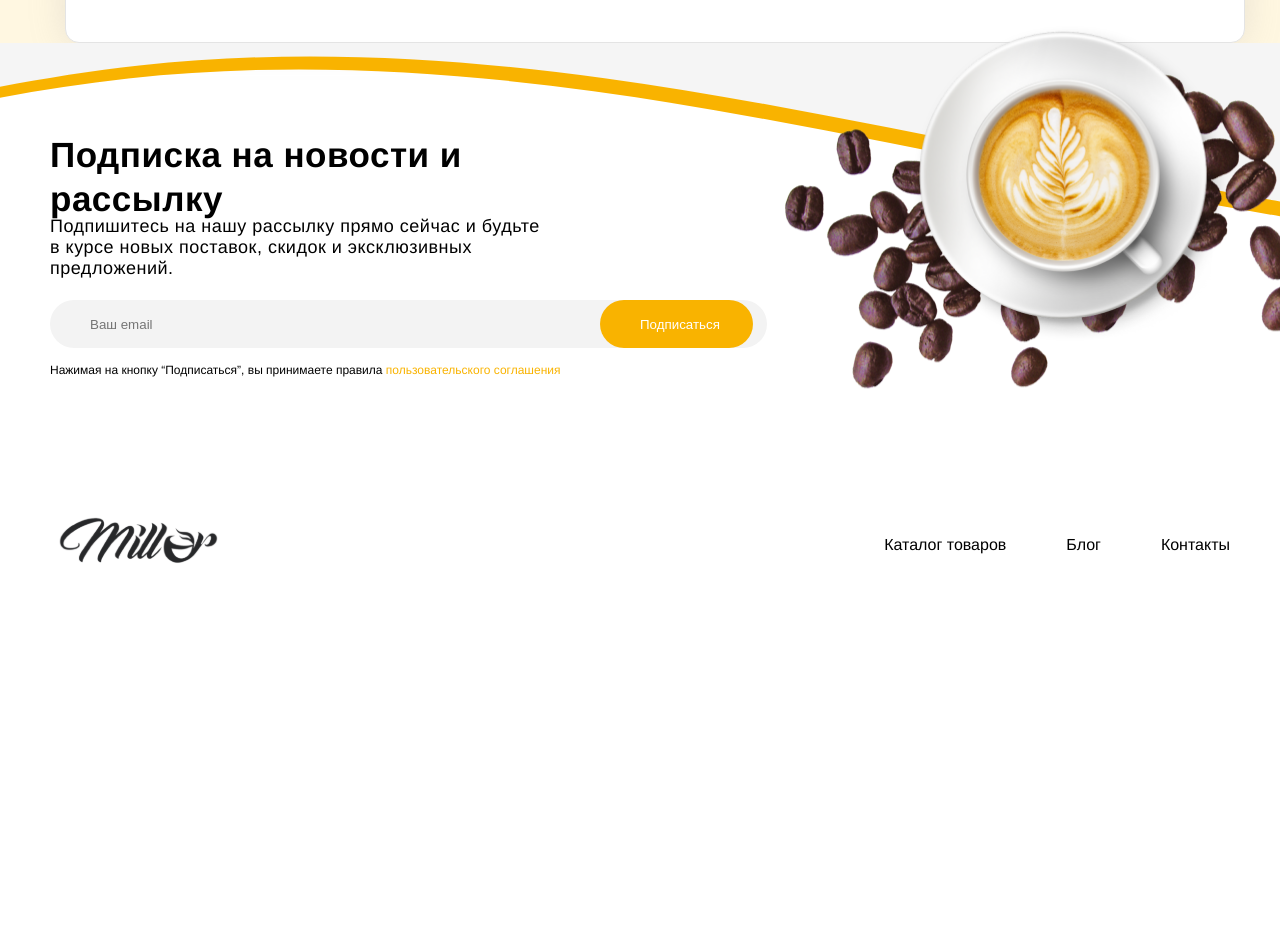
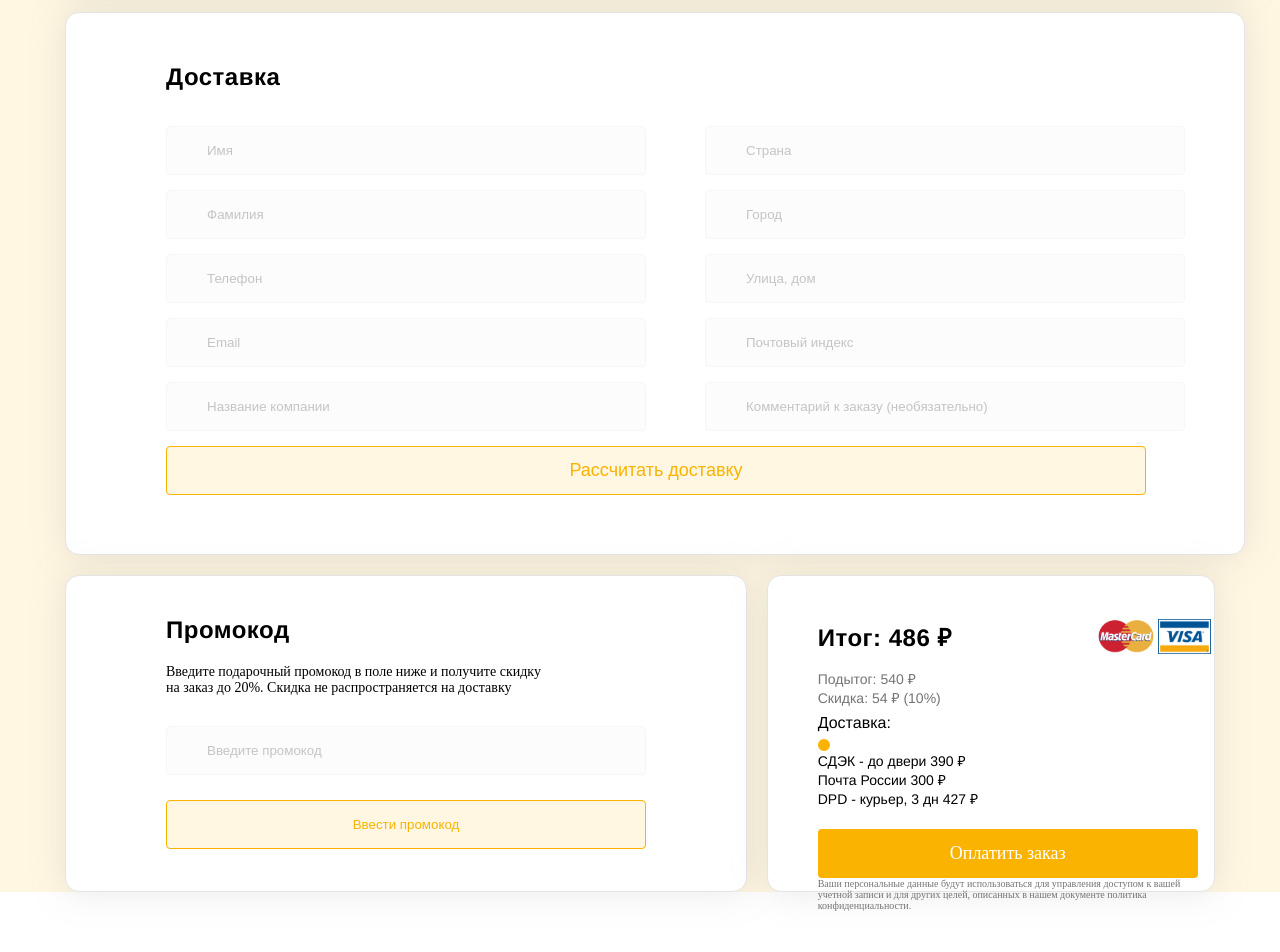
Before and after one commit to jodar-Nimatov/Miller, a React (Create React App) app: page /cart in a window 1280 px wide. Shown: the part 660-1612 px from the top of the page. Before the commit the page ends 1247 px from the top, so only its background shows below. Built offline with nearby package versions, Linux system fonts and the light colour scheme.

Commit message:
doverstal, zavtra popravly kosyaki

```diff
--- a/src/pages/Cart/Cart.jsx
+++ b/src/pages/Cart/Cart.jsx
@@ -1,6 +1,8 @@
 import React from "react";
 import CheckPhoto from "./Check-photo/Check.svg"
 import DeleteBtn from "./Check-photo/Close.svg"
+import Master from "./Check-photo/MasterCard.svg"
+import Visa from "./Check-photo/Visa.svg"
 
 const Cart = () => {
   return (
@@ -12,10 +14,12 @@ const Cart = () => {
                         <li>Главная</li>
                         <li>Корзина</li>
                     </ul>
+                </div>
+                {/* Карточка товара в корзине */}
                 <div className="Cart-product">
-                    <div className="Block-inside">
+                    <div className="Cart-inside">
                         <div className="Cart-product-up">
-                        <h1>Товара в корзине</h1>
+                            <h2>Товара в корзине</h2>
                             <button className="Product-delete">Удалить все</button>
                         </div>
                         <div className="Cart-product-middle">
@@ -51,22 +55,94 @@ const Cart = () => {
                                 <p>243 ₽</p>
                             </div>
                         </div>
+                        <div className="Cart-card">
+                            <div className="Card-left">
+                                <button className="Card-close"><img src={DeleteBtn} alt=""/></button>
+                                <img src={CheckPhoto} alt="" />
+                                    <div className="columbia">
+                                        <h3>Columbia Supremo</h3>
+                                        <p>мытая, натуралья, смесь</p>
+                                        <p>250 г.</p>
                                     </div>
                             </div>
-
+                            <div className="Card-right">
+                                <p>270 ₽</p>
+                                    <div className="Card-click">
+                                        <button>-</button>
+                                        <p>1</p>
+                                        <button>+</button>
+                                    </div>
+                                <p>27 ₽</p>
+                                <p>243 ₽</p>
+                            </div>
+                        </div>
+                    </div>
+                </div>
+                {/* Карточка товара в корзине */}
+                {/* Карточка доставки */}
                 <div className="Cart-delivery">
-
+                    <div className="Delivery-inside">
+                        <div className="Delivery-head">
+                            <h2>Доставка</h2>
                         </div>
-
+                        <div className="Delivery-input">
+                            <input type='text' placeholder="Имя"></input>
+                            <input type='text' placeholder="Фамилия"></input>
+                            <input type='number'placeholder="Телефон"></input>
+                            <input type='email'placeholder="Email"></input>
+                            <input type='text' placeholder="Название компании"></input>
+                            <input type='text' placeholder="Страна"></input>
+                            <input type='text' placeholder="Город"></input>
+                            <input type='text' placeholder="Улица, дом"></input>
+                            <input type='number' placeholder="Почтовый индекс"></input>
+                            <input type='text' placeholder="Комментарий к заказу (необязательно)"></input>
+                        </div>
+                        <div>
+                            <button className="Delivery-btn">Рассчитать доставку</button>
+                        </div>
+                    </div>
+                </div>
+                {/* Карточка доставки */}
+                {/* Карточка промокода */}
+                <div className="Cart-down">
                     <div className="Cart-promo">
-
+                        <div className="Promo-inside">
+                            <div className="Promo-head">
+                                <h2>Промокод</h2>
+                                <p>Введите подарочный промокод в поле ниже и получите скидку на заказ до 20%. Скидка не распространяется на доставку</p>
                             </div>
-
+                            <input type="text" className="Promo-inp" placeholder="Введите промокод"></input>
+                            <button className="Promo-btn">Ввести промокод</button>
+                        </div>
+                    </div>
                     <div className="Cart-total">
-
+                        <div className="Total-inside">
+                            <div className="Total-head">
+                                <h2>Итог: 486 ₽</h2>
+                                <img src={Master} alt="" />
+                                <img src={Visa} alt="" />
                             </div>
-
+                            <div className="Total-skidka">
+                                <p>Подытог: 540 ₽</p>
+                                <p>Скидка: 54 ₽ (10%)</p>
                             </div>
+                            <div>
+                                <p>Доставка:</p>
+                                <div className="Dostavka">
+                                    <button className="btne"/>
+                                    <p>СДЭК - до двери 390 ₽</p>
+                                    <p>Почта России 300 ₽</p>
+                                    <p>DPD - курьер, 3 дн 427 ₽</p>
+                                </div>
+                            </div>
+                            <div className="Total-down">
+                                <button className="Total-btn">Оплатить заказ</button>
+                                <p>Ваши персональные данные будут использоваться для управления доступом к вашей учетной записи и для других целей, описанных в нашем документе политика конфиденциальности.</p>
+                            </div>
+                        </div>
+                    </div>
+                </div>
+                {/* Карточка промокода */}
             </div>
         </div>
     </div>
--- a/src/pages/Cart/Cart.scss
+++ b/src/pages/Cart/Cart.scss
@@ -12,15 +12,15 @@
   .Cart-ul{
     display: flex;
   }
+//карточка товара в корзине
   .Cart-product{
     width: 1180px;
-    height: 517px;
     border-radius: 14px;
     border: 0.708508px solid #E4E4E4;
     box-shadow: 0px 0px 35.4254px rgba(163, 163, 163, 0.25);
     background-color: white;
   }
-  .Block-inside{
+  .Cart-inside{
     margin-left: 100px;
   }
   .Cart-product-up{
@@ -53,7 +53,7 @@
   .Cart-card{
     width: 980px;
     height: 122px;
-    margin-top: 15px;
+    margin: 15px 0 15px 0;
     display: flex;
     align-items: center;
     background-color: rgba(252, 252, 252, 1);
@@ -71,7 +71,6 @@
       padding-right: 15px;
     }
   }
-
   .Card-close{
     border: 0;
     background: rgba(252, 252, 252, 1);
@@ -87,3 +86,142 @@
   .Card-click{
     display: flex;
   }
+  //карточка доставки
+  .Cart-delivery{
+    width: 1180px;
+    height: 543px;
+    margin-top: 20px;
+    background: #FFFFFF;
+    border: 0.708508px solid #E4E4E4;
+    box-shadow: 0px 0px 35.4254px rgba(163, 163, 163, 0.25);
+    border-radius: 14px;
+  }
+  .Delivery-inside{
+    margin-left: 100px;
+  }
+  .Delivery-head{
+    padding: 50px 0 35px 0;
+  }
+  .Delivery-input{
+    display: grid;
+    grid-auto-flow: column;
+    grid-template-rows: repeat(5, 1fr);
+    ::placeholder{
+      color: rgba(196, 196, 196, 1);
+    }
+  }
+  .Delivery-input input{
+    display: block;
+    width: 480px;
+    height: 49px;
+    margin-bottom: 15px;
+    text-indent: 40px;
+    background: #FCFCFC;
+    border: 1px solid #F6F6F6;
+    border-radius: 4px;
+  }
+  .Delivery-btn{
+    width: 980px;
+    height: 49px;
+    background: #FFF7E1;
+    border: 0.708508px solid #F9B300;
+    border-radius: 4px;
+    color: #F9B300;
+    font-size: 18px;
+  }
+  //Карточка промокода
+  .Cart-down{
+    margin: 20px 0 150px 0;
+    display: flex;
+  }
+  .Cart-promo{
+    width: 730px;
+    height: 317px;
+    background: #FFFFFF;
+    border: 1px solid #E4E4E4;
+    box-shadow: 0px 0px 35.4254px rgba(163, 163, 163, 0.25);
+    border-radius: 14px;
+  }
+  .Promo-inside{
+    margin-left: 100px;
+  }
+  .Promo-head{
+    padding-top: 40px;
+  p{
+    padding: 20px 0 30px 0;
+    width: 380px;
+    font-size: 14px;
+    font-family: Gilroy;
+  }
+  }
+  .Promo-inp{
+    width: 480px;
+    height: 49px;
+    background: #FCFCFC;
+    border: 1px solid #F6F6F6;
+    border-radius: 4px;
+    text-indent: 40px;
+  }
+  .Promo-inp::placeholder{
+    color: rgba(196, 196, 196, 1);
+  }
+  .Promo-btn{
+    width: 480px;
+    height: 49px;
+    margin-top: 25px;
+    background: #FFF7E1;
+    border: 1px solid #F9B300;
+    border-radius: 4px;
+    color: rgba(249, 179, 0, 1);
+  }
+  .Cart-total{
+    width: 480px;
+    height: 317px;
+    margin-left: 20px;
+    background: #FFFFFF;
+    border: 1px solid #E4E4E4;
+    box-shadow: 0px 0px 35.4254px rgba(163, 163, 163, 0.25);
+    border-radius: 14px;
+  }
+  .Total-inside{
+    margin-left: 50px;
+  }
+  .Total-head{
+    display: flex;
+    align-items: center;
+    padding: 40px 0 12px 0;
+    h2{
+      padding-right: 142px;
+    }
+  }
+  .Total-skidka{
+    color: #747474;
+    font-size: 14px;
+    padding-bottom: 7px;
+  }
+  .Dostavka{
+    font-size: 14px;
+  }
+  .btne{
+    border-radius: 100px;
+    border: 6px solid rgba(249, 179, 0, 1);
+  }
+  .Total-btn{
+    width: 380px;
+    height: 49px;
+    margin-top: 21px;
+    background: rgba(249, 179, 0, 1);
+    border: none;
+    border-radius: 4px;
+    color: rgba(255, 255, 255, 1);
+    font-size: 18px;
+    line-height: 21px;
+    text-align: center;
+    font-family: 'Gilroy'
+  }
+  .Total-down p {
+    width: 368px;
+    font-family: 'Gilroy';
+    font-size: 10px;
+    color: #747474;
+  }
```
Also changed, not shown: src/pages/Cart/Check-photo/MasterCard.svg (added), src/pages/Cart/Check-photo/Visa.svg (added). Lines whose indentation alone changed are shown as unchanged.
